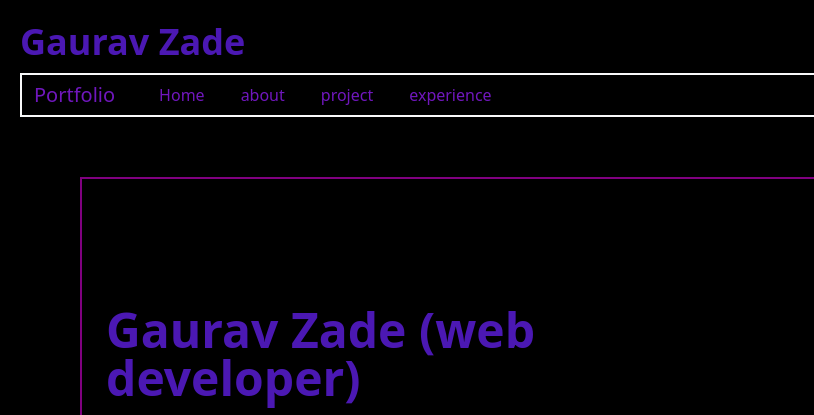
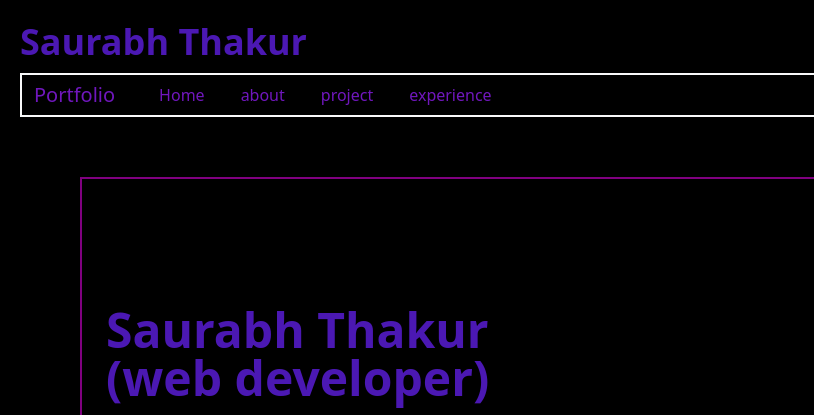
Before and after one commit to Sau24617/oibsip_taskno02, a plain HTML site: page index.html in a window 1280 px wide. Shown: the top 415 px of the page, 0-814 px from the left. Drawn offline with nearby package versions, Linux system fonts and the light colour scheme.

Commit message:
Update index.html

```diff
--- a/index.html
+++ b/index.html
@@ -13,7 +13,7 @@
 <body style="color: #4b18b3;
 background-color: rgb(0, 0, 0);">
     <header>
-        <h1>Gaurav Zade</h1>
+        <h1>Saurabh Thakur</h1>
         <nav class="navbar navbar-expand-lg bg-body-tertiary" style="padding: 2px;">
             <div class="container-fluid">
                 <a class="navbar-brand" href="#" style="color: rgb(112, 23, 189);">Portfolio</a>
@@ -73,7 +73,7 @@ background-color: rgb(0, 0, 0);">
                         height="250" loading="lazy">
                 </div>
                 <div class="col-lg-6">
-                    <h1 class="display-5 fw-bold lh-1 mb-3">Gaurav Zade (web developer)</h1>
+                    <h1 class="display-5 fw-bold lh-1 mb-3">Saurabh Thakur (web developer)</h1>
                     <p class="lead">Create the highest, grandest vision possible for your life, because you become what you believe..</p>
 
                 </div>
@@ -131,7 +131,7 @@ background-color: rgb(0, 0, 0);">
         </section>
     </main>
     <footer>
-        <p>&copy; 2023 Gaurav. All rights reserved.</p>
+        <p>&copy; 2023 Saurabh. All rights reserved.</p>
     </footer>
     <script src="https://cdn.jsdelivr.net/npm/bootstrap@5.3.0-alpha1/dist/js/bootstrap.bundle.min.js"
         integrity="sha384-w76AqPfDkMBDXo30jS1Sgez6pr3x5MlQ1ZAGC+nuZB+EYdgRZgiwxhTBTkF7CXvN"
```
